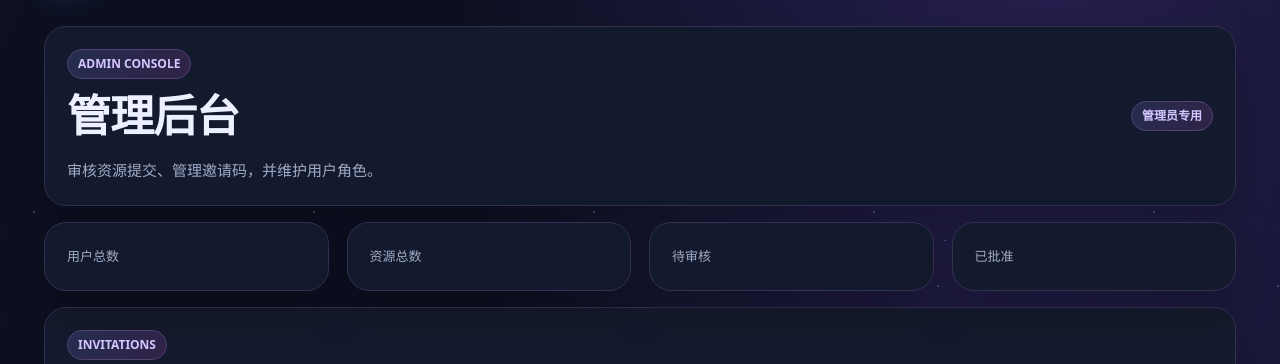
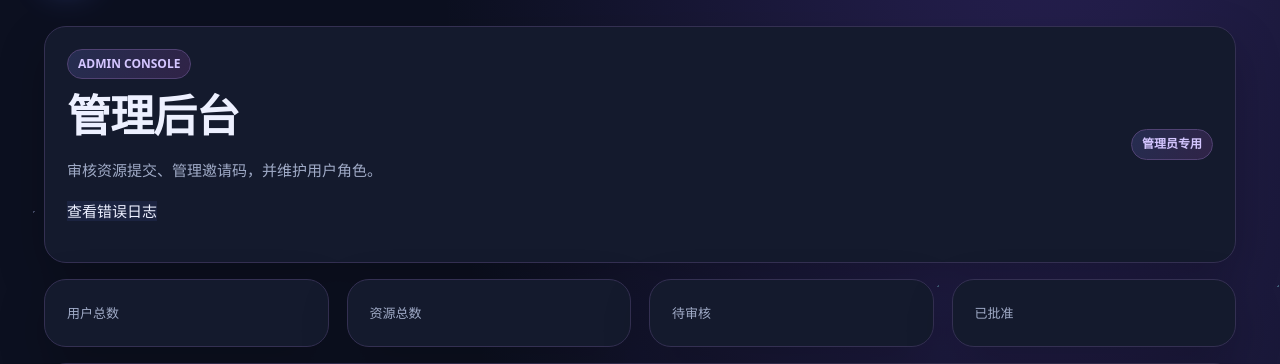
Before and after one commit to likejack759-gif/archive-cloud-platform, a Python web app: template app/templates/admin.html in a window 1280 px wide. Shown: the part 95-459 px from the top of the page. Run offline with Jinja, Linux system fonts and the light colour scheme; the template is opened without the code that fills it, so the values that code supplies are empty.

Commit message:
Add error log viewer entry in admin console

```diff
--- a/app/templates/admin.html
+++ b/app/templates/admin.html
@@ -1,5 +1,5 @@
 {% extends "base.html" %}{% block title %}管理后台 · 云端资源库{% endblock %}{% block content %}
-<section class="panel" style="background:linear-gradient(110deg,#fff,#edf4ff)"><div class="row between page-heading"><div><div class="tag">ADMIN CONSOLE</div><h1>管理后台</h1><p class="muted" style="margin-bottom:0">审核资源提交、管理邀请码，并维护用户角色。</p></div><span class="tag">管理员专用</span></div></section>
+<section class="panel" style="background:linear-gradient(110deg,#fff,#edf4ff)"><div class="row between page-heading"><div><div class="tag">ADMIN CONSOLE</div><h1>管理后台</h1><p class="muted" style="margin-bottom:0">审核资源提交、管理邀请码，并维护用户角色。</p><p><a class="button secondary" href="/admin/logs">查看错误日志</a></p></div><span class="tag">管理员专用</span></div></section>
 {% if request.session.get('new_invites') %}<div class="notice" role="status"><strong>已批量生成邀请码。请立即复制保存；明文仅显示这一次。</strong><div style="display:grid;gap:8px;margin-top:10px">{% for item in request.session.pop('new_invites') %}<div><span class="muted small">{{ item.label }}</span><br><code data-invite-code style="font-size:17px;word-break:break-all">{{ item.code }}</code></div>{% endfor %}</div><button type="button" class="secondary" onclick="navigator.clipboard.writeText(Array.from(document.querySelectorAll('[data-invite-code]')).map(el=>el.textContent).join('\n'))">复制全部邀请码</button></div>{% endif %}
 {% if request.session.get('new_invite') %}<div class="notice"><strong>新邀请码（请立即复制保存，只显示这一次）：</strong><br><code style="font-size:18px;word-break:break-all">{{ request.session.pop('new_invite') }}</code></div>{% endif %}
 {% if notice == 'invite_created' %}<div class="notice">邀请码已创建。请复制上方邀请码并安全发送给指定用户。</div>{% endif %}
```
